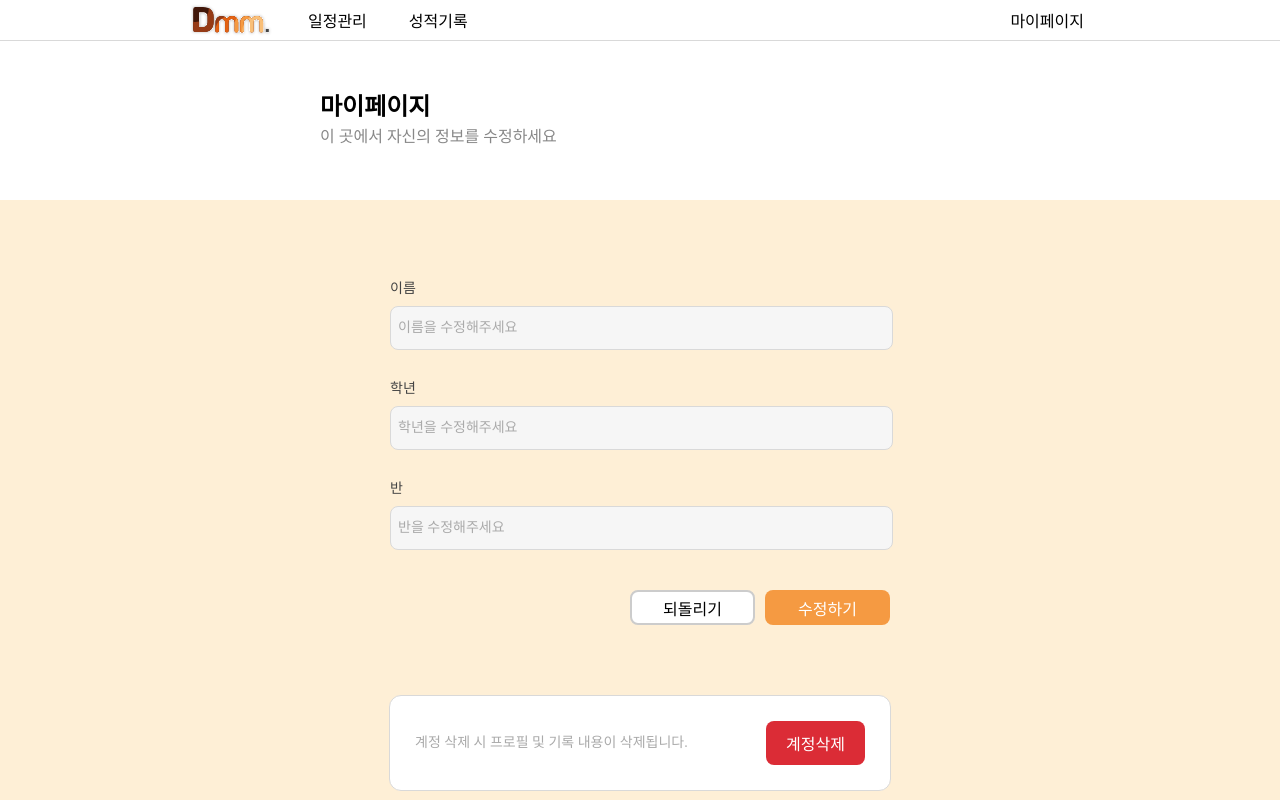
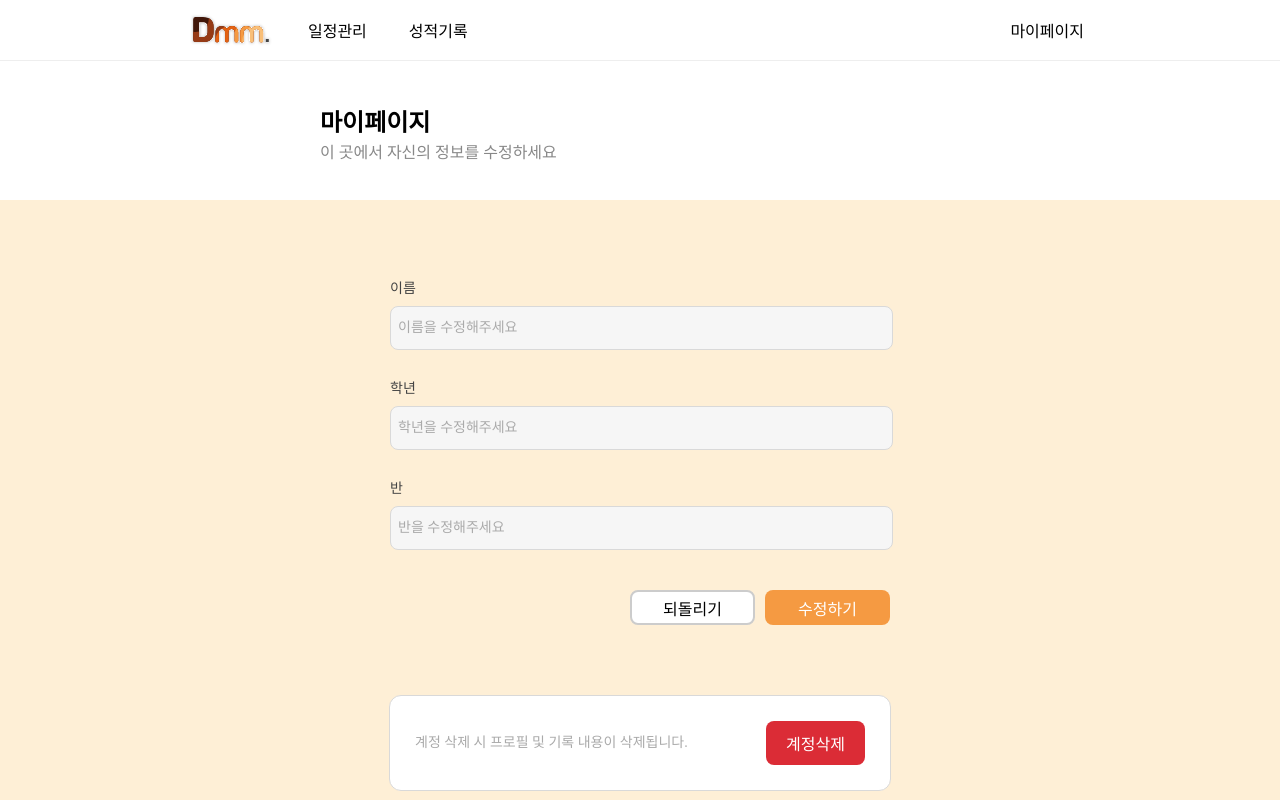
Before and after one commit to DMM-DaeMaMate/DDM-FE, a React (Create React App) app: page /mypage in a window 1280 px wide. Built offline with nearby package versions, Linux system fonts and the light colour scheme; a web font is replaced by a local one.

Commit message:
docs :: header
remove " position : fixed ; "
edit background component

```diff
--- a/src/components/background.tsx
+++ b/src/components/background.tsx
@@ -12,11 +12,13 @@ interface Props {
 function Background({ title, subtitle, children }: Props) {
     return (
         <>
-            <Header />
             <Container>
                 <TopContainer>
-                    <Title>{title}</Title>
-                    <SubTitle>{subtitle}</SubTitle>
+                    <Header />
+                    <TitleContainer>
+                        <Title>{title}</Title>
+                        <SubTitle>{subtitle}</SubTitle>
+                    </TitleContainer>
                 </TopContainer>
 
                 <BottomContainer>
@@ -49,16 +51,24 @@ const TopContainer = styled.div`
     gap: 10px;
 `
 
+const TitleContainer = styled.div`
+    margin-top: auto;
+    margin-bottom: auto;
+    margin-left: 25%;
+    display: flex;
+    justify-content: center;
+    align-items: start;
+    flex-direction: column;
+    gap: 10px;
+`
+
 const Title = styled.div`
-    margin-top: 40px;
-    margin-left: 25%;
     font-size: 24px;
     font-weight: 800;
     color: ${Colors.Black};
 `
 
 const SubTitle = styled.div`
-    margin-left: 25%;
     font-size: 16px;
     font-weight: 500;
     color: ${Colors.Gray500};
--- a/src/components/common/header.tsx
+++ b/src/components/common/header.tsx
@@ -1,23 +1,10 @@
 import styled from "styled-components"
 import { Colors } from "../../style/colors"
 import Logo from "../../assets/Logo"
-import { useEffect, useRef, useState } from "react"
 import { useNavigate } from "react-router-dom"
 
 function Header() {
-    const dropMenuRef = useRef<HTMLDivElement | null>(null)
-    const [menu, setMenu] = useState<Boolean>(false)
-
     const navigate = useNavigate()
-
-    useEffect(() => {
-        const handleOutsideClose = (e: { target: any }) => {
-            if (menu && !dropMenuRef.current?.contains(e.target)) setMenu(false)
-        }
-        document.addEventListener("click", handleOutsideClose)
-
-        return () => document.removeEventListener("click", handleOutsideClose)
-    }, [menu])
 
     return (
         <>
@@ -46,13 +33,12 @@ export default Header
 
 const Background = styled.div`
     width: 100%;
-    height: 40px;
-    border-bottom: 1px solid ${Colors.Gray200};
+    height: 60px;
+    border-bottom: 1px solid ${Colors.Gray100};
     background: ${Colors.White};
     display: flex;
     justify-content: center;
     align-items: center;
-    position: fixed;
 `
 
 const Container = styled.div`
```
